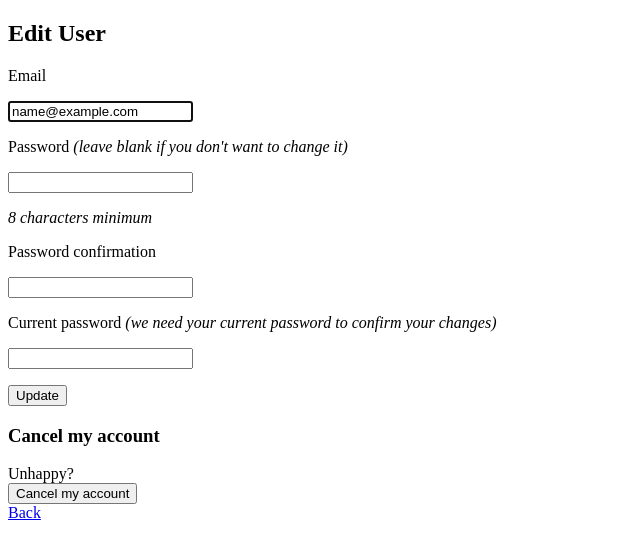
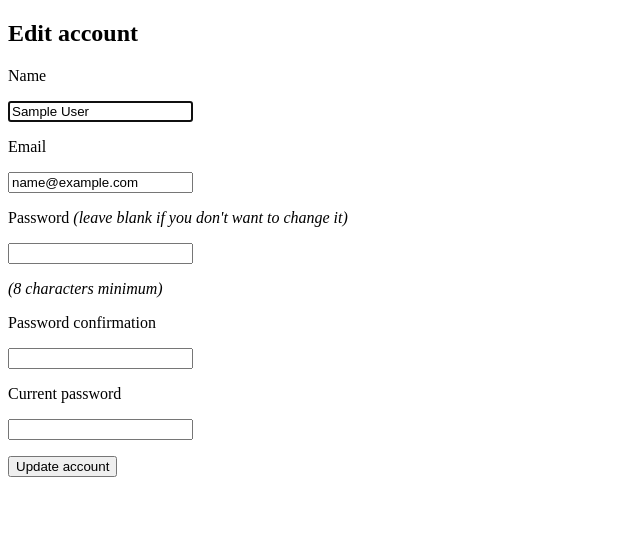
Before and after one commit to shinopai/pai-flow, a Rails app: page /users/edit in a window 1280 px wide. Shown: the top 559 px of the page, without its empty margins (0-640 px from the left). Run offline with Rails 7, Linux system fonts and the light colour scheme; the visitor is signed in with stand-in values (Sample User, id 1); some libraries are stand-ins or nearby versions.

Commit message:
feat: ユーザー情報変更機能を実装

```diff
--- a/app/views/devise/registrations/edit.html.erb
+++ b/app/views/devise/registrations/edit.html.erb
@@ -1,42 +1,50 @@
-<h2>Edit <%= resource_name.to_s.humanize %></h2>
+<div class="auth">
+  <h2 class="auth__title">Edit account</h2>
 
-<%= form_for(resource, as: resource_name, url: registration_path(resource_name), html: { method: :put }) do |f| %>
+  <%= form_for(resource, as: resource_name, url: registration_path(resource_name), html: { method: :patch, class: "auth__form" }) do |f| %>
     <%= render "devise/shared/error_messages", resource: resource %>
 
-  <div class="field">
-    <p><%= f.label :email %></p>
-    <p><%= f.email_field :email, autofocus: true, autocomplete: "email" %></p>
+    <div class="auth__field">
+      <p><%= f.label :name, class: "auth__label" %></p>
+      <p><%= f.text_field :name, autofocus: true, autocomplete: "name", class: "auth__input" %></p>
+    </div>
+
+    <div class="auth__field">
+      <p><%= f.label :email, class: "auth__label" %></p>
+      <p><%= f.email_field :email, autocomplete: "email", class: "auth__input" %></p>
     </div>
 
     <% if devise_mapping.confirmable? && resource.pending_reconfirmation? %>
-    <div>Currently waiting confirmation for: <%= resource.unconfirmed_email %></div>
+      <p class="auth__hint">
+        Currently waiting confirmation for: <%= resource.unconfirmed_email %>
+      </p>
     <% end %>
 
-  <div class="field">
-    <p><%= f.label :password %> <i>(leave blank if you don't want to change it)</i></p>
-    <p><%= f.password_field :password, autocomplete: "new-password" %></p>
+    <div class="auth__field">
+      <p>
+        <%= f.label :password, class: "auth__label" %>
+        <em class="auth__hint">(leave blank if you don't want to change it)</em>
+      </p>
+      <p><%= f.password_field :password, autocomplete: "new-password", class: "auth__input" %></p>
       <% if @minimum_password_length %>
-      <p><em><%= @minimum_password_length %> characters minimum</em></p>
+        <p>
+          <em class="auth__hint">(<%= @minimum_password_length %> characters minimum)</em>
+        </p>
       <% end %>
     </div>
 
-  <div class="field">
-    <p><%= f.label :password_confirmation %></p>
-    <p><%= f.password_field :password_confirmation, autocomplete: "new-password" %></p>
+    <div class="auth__field">
+      <p><%= f.label :password_confirmation, class: "auth__label" %></p>
+      <p><%= f.password_field :password_confirmation, autocomplete: "new-password", class: "auth__input" %></p>
     </div>
 
-  <div class="field">
-    <p><%= f.label :current_password %> <i>(we need your current password to confirm your changes)</i></p>
-    <p><%= f.password_field :current_password, autocomplete: "current-password" %></p>
+    <div class="auth__field">
+      <p><%= f.label :current_password, class: "auth__label" %></p>
+      <p><%= f.password_field :current_password, autocomplete: "current-password", class: "auth__input" %></p>
     </div>
 
-  <div class="actions">
-    <%= f.submit "Update" %>
+    <div class="auth__actions">
+      <%= f.submit "Update account", class: "auth__submit" %>
     </div>
   <% end %>
-
-<h3>Cancel my account</h3>
-
-<div>Unhappy? <%= button_to "Cancel my account", registration_path(resource_name), data: { confirm: "Are you sure?", turbo_confirm: "Are you sure?" }, method: :delete %></div>
-
-<%= link_to "Back", :back %>
+</div>
--- a/config/routes.rb
+++ b/config/routes.rb
@@ -15,11 +15,11 @@ Rails.application.routes.draw do
          as: :user_registration
 
     get "/users/edit",
-        to: "devise/registrations#edit",
+        to: "users/registrations#edit",
         as: :edit_user_registration
 
     patch "/users",
-          to: "devise/registrations#update"
+          to: "users/registrations#update"
   end
 
   get "up" => "rails/health#show", as: :rails_health_check
```
Also changed, not shown: app/controllers/users/registrations_controller.rb (added, +18 -0 lines), spec/requests/users/registrations_spec.rb (+105 -158 lines). Lines whose indentation alone changed are shown as unchanged.
